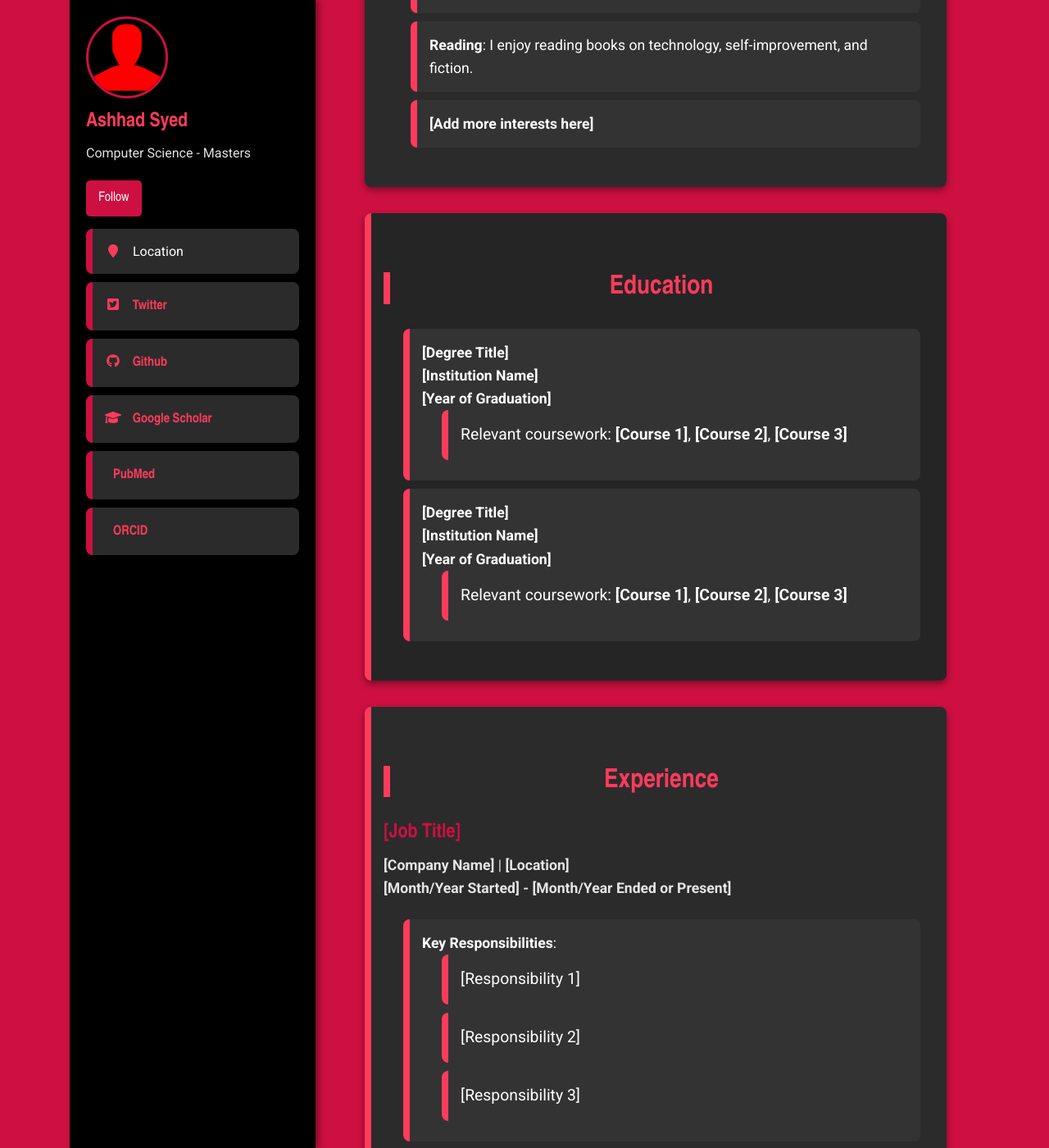
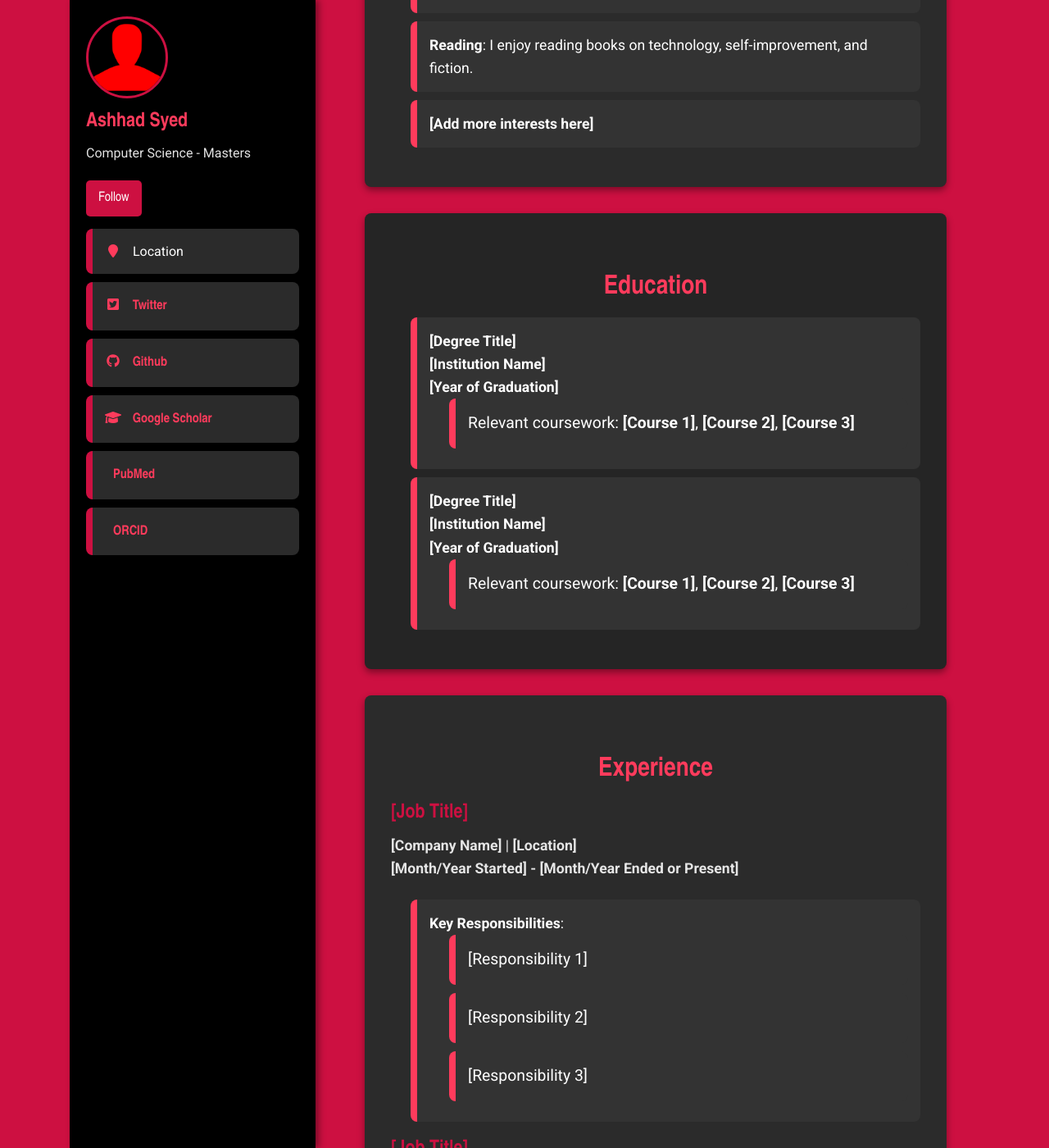
Before and after one commit to waquas9248/waquas9248.github.io, a Jekyll site: the page built from index.markdown, in a window 1280 px wide and 1400 px high, scrolled down 708 px. Shown: the whole window at 82% size. Built offline with Jekyll 4.4.1, drawn with Linux system fonts in a browser that asks for light colours; nearby versions of some CDN libraries.

Commit message:
new style

```diff
--- a/assets/css/style.css
+++ b/assets/css/style.css
@@ -291,16 +291,10 @@ section ul li {
 
 #education {
   background-color: #252525; /* Same as About for uniformity */
-  border-left: 8px solid #FF3B5C; /* Highlight with brighter red */
-  padding-left: 15px;
-  margin-bottom: 30px;
 }
 
 #experience {
   background-color: #2B2B2B; /* Darker for separation */
-  border-left: 8px solid #FF3B5C; /* Brighter Spirit Red accent */
-  padding-left: 15px;
-  margin-bottom: 30px;
 }
 
 #skills {
```
